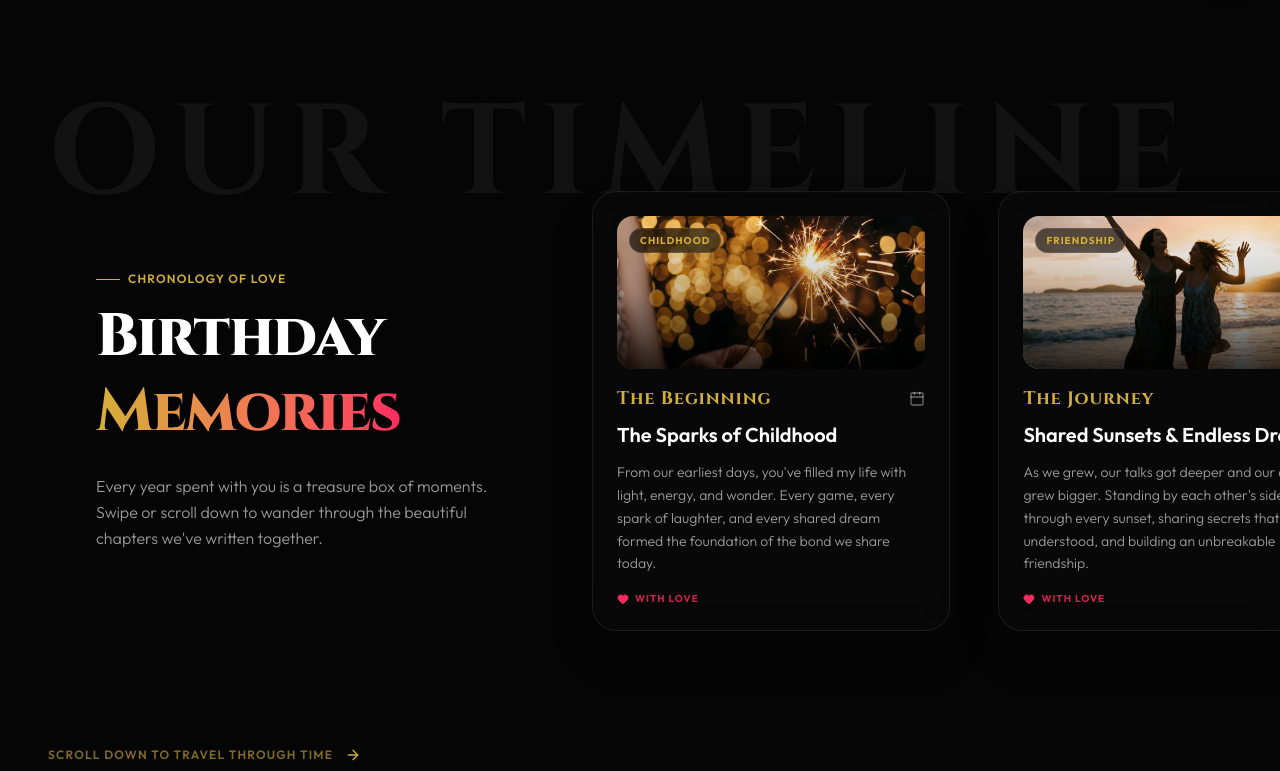
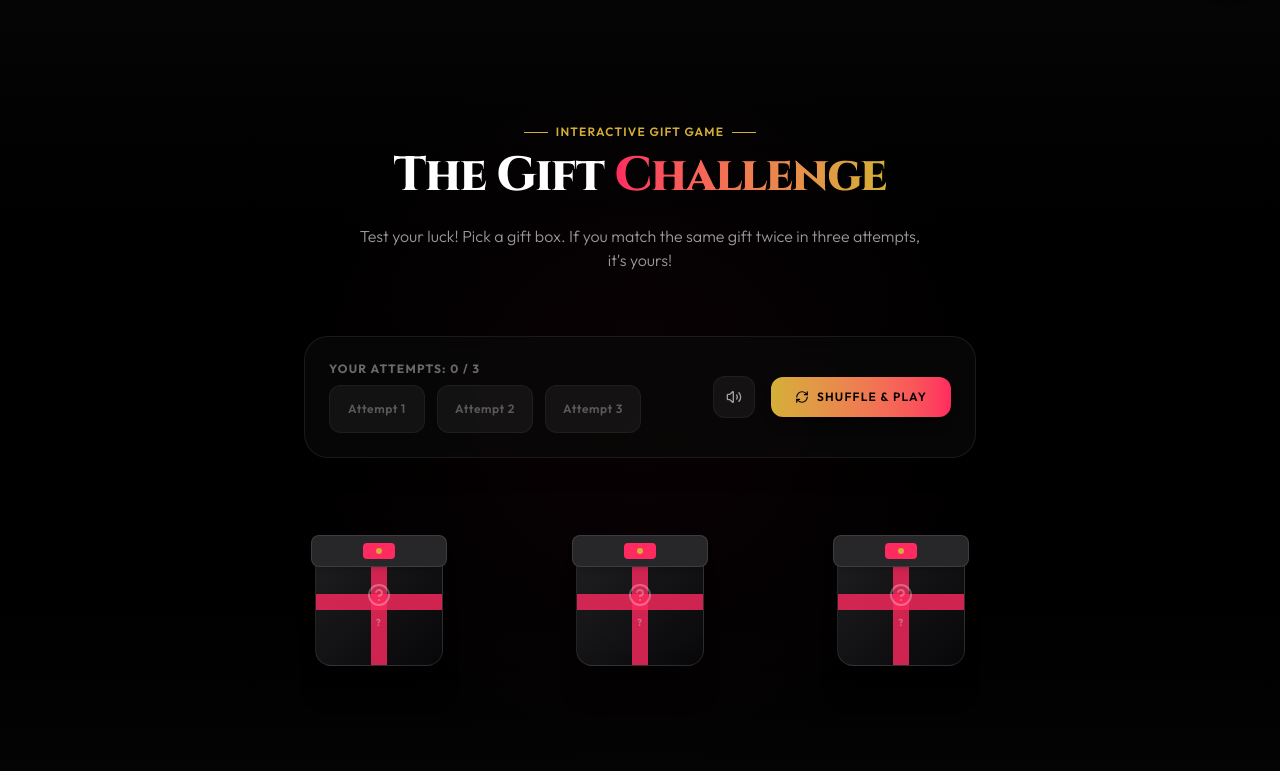
Before and after one commit to umaiss/birthday_wish, a Next.js app: page / in a window 1280 px wide. Shown: the part 789-1560 px from the top of the page. Built offline with nearby package versions, Linux system fonts and the light colour scheme.

Commit message:
feat: remove memories section from landing page and navbar

```diff
--- a/src/app/page.tsx
+++ b/src/app/page.tsx
@@ -4,7 +4,6 @@ import dynamic from "next/dynamic";
 import Navbar from "@/components/Navbar";
 import SmoothScroll from "@/components/SmoothScroll";
 import Hero from "@/components/Hero";
-import Memories from "@/components/Memories";
 import GiftChallenge from "@/components/GiftChallenge";
 import Wishes from "@/components/Wishes";
 import FinalSurprise from "@/components/FinalSurprise";
@@ -38,9 +37,6 @@ export default function Home() {
         {/* Hero Landing Stage */}
         <Hero />
 
-        {/* Apple-style horizontal scrolling timeline */}
-        <Memories />
-
         {/* Interactive 3-attempt Gift Challenge Game */}
         <GiftChallenge />
 
--- a/src/components/Memories.tsx
+++ /dev/null
@@ -1,182 +0,0 @@
-"use client";
-
-import { useRef } from "react";
-import Image from "next/image";
-import { gsap } from "gsap";
-import { ScrollTrigger } from "gsap/ScrollTrigger";
-import { useGSAP } from "@gsap/react";
-import { Calendar, Heart, ArrowRight } from "lucide-react";
-
-gsap.registerPlugin(ScrollTrigger);
-
-export default function Memories() {
-  const containerRef = useRef<HTMLDivElement>(null);
-  const scrollSectionRef = useRef<HTMLDivElement>(null);
-
-  useGSAP(() => {
-    if (!scrollSectionRef.current || !containerRef.current) return;
-
-    const scrollSection = scrollSectionRef.current;
-    const cards = scrollSection.querySelectorAll(".memory-card");
-    const totalWidth = scrollSection.scrollWidth - window.innerWidth;
-
-    // Timeline horizontal scroll pinning animation
-    const pin = gsap.to(scrollSection, {
-      x: -totalWidth,
-      ease: "none",
-      scrollTrigger: {
-        trigger: containerRef.current,
-        pin: true,
-        scrub: 1,
-        start: "top top",
-        end: `+=${totalWidth}`,
-        invalidateOnRefresh: true,
-      },
-    });
-
-    // Animate cards individually on entrance
-    cards.forEach((card) => {
-      gsap.fromTo(
-        card,
-        { opacity: 0, y: 50, scale: 0.9 },
-        {
-          opacity: 1,
-          y: 0,
-          scale: 1,
-          duration: 0.8,
-          ease: "back.out(1.2)",
-          scrollTrigger: {
-            trigger: card,
-            containerAnimation: pin,
-            start: "left 90%",
-            toggleActions: "play none none reverse",
-          },
-        }
-      );
-    });
-
-    return () => {
-      pin.scrollTrigger?.kill();
-    };
-  }, { scope: containerRef });
-
-  const timelineEvents = [
-    {
-      year: "The Beginning",
-      title: "The Sparks of Childhood",
-      text: "From our earliest days, you've filled my life with light, energy, and wonder. Every game, every spark of laughter, and every shared dream formed the foundation of the bond we share today.",
-      img: "/images/sparkler.png",
-      tag: "Childhood",
-    },
-    {
-      year: "The Journey",
-      title: "Shared Sunsets & Endless Dreams",
-      text: "As we grew, our talks got deeper and our dreams grew bigger. Standing by each other's side through every sunset, sharing secrets that only we understood, and building an unbreakable friendship.",
-      img: "/images/sister.png",
-      tag: "Friendship",
-    },
-    {
-      year: "The Triumphs",
-      title: "Celebrating Every Milestone",
-      text: "We clinked glasses for every achievement, big or small. You've been my biggest cheerleader, and seeing you succeed brings me more joy than anything else in this world.",
-      img: "/images/toast.png",
-      tag: "Celebration",
-    },
-    {
-      year: "Forever Sister",
-      title: "The Gift of You",
-      text: "Having you as my sister is the greatest gift life has given me. You are my anchor, my confidante, and my best friend. Today, we celebrate the incredible person you are.",
-      img: "/images/giftbox.png",
-      tag: "Gratitude",
-    },
-  ];
-
-  return (
-    <div ref={containerRef} id="memories" className="relative bg-[#050505]">
-      {/* Sticky full-screen wrapper */}
-      <div className="h-screen w-full overflow-hidden flex flex-col justify-center relative">
-
-        {/* Decorative background typography */}
-        <div className="absolute top-20 left-12 font-cinzel text-white/5 text-7xl sm:text-9xl pointer-events-none font-bold uppercase tracking-widest select-none">
-          Our Timeline
-        </div>
-
-        {/* Scroll helper */}
-        <div className="absolute bottom-12 left-12 z-20 hidden md:flex items-center gap-3 text-xs uppercase tracking-widest text-[#d4af37]/60 font-semibold animate-pulse">
-          <span>Scroll down to travel through time</span>
-          <ArrowRight className="w-4 h-4 text-[#d4af37]" />
-        </div>
-
-        {/* Horizontal scroll section */}
-        <div
-          ref={scrollSectionRef}
-          className="flex items-center gap-12 px-12 md:px-24 w-max h-[70vh] relative"
-        >
-          {/* Timeline Title Card */}
-          <div className="w-[85vw] md:w-[35vw] flex-shrink-0 flex flex-col justify-center pr-12">
-            <span className="text-[#d4af37] text-xs uppercase tracking-widest font-semibold mb-3 flex items-center gap-2">
-              <span className="w-6 h-[1px] bg-[#d4af37]" /> Chronology of Love
-            </span>
-            <h2 className="font-cinzel text-4xl sm:text-5xl md:text-6xl font-extrabold tracking-tight leading-tight text-white mb-6">
-              Birthday <br />
-              <span className="text-transparent bg-clip-text bg-gradient-to-r from-[#d4af37] to-[#ff2a5f]">
-                Memories
-              </span>
-            </h2>
-            <p className="text-white/60 font-light text-base leading-relaxed">
-              Every year spent with you is a treasure box of moments. Swipe or scroll down to wander through the beautiful chapters {"we've"} written together.
-            </p>
-          </div>
-
-          {/* Timeline Nodes */}
-          {timelineEvents.map((event, idx) => (
-            <div
-              key={idx}
-              className="memory-card w-[85vw] md:w-[28vw] h-[55vh] flex-shrink-0 glass-panel rounded-3xl p-6 relative flex flex-col justify-between overflow-hidden shadow-2xl border border-white/10 hover:border-[#d4af37]/30 transition-colors duration-500 group"
-            >
-              {/* Image background wrapper */}
-              <div className="relative w-full h-[45%] rounded-2xl overflow-hidden mb-4">
-                <Image
-                  src={event.img}
-                  alt={event.title}
-                  fill
-                  className="object-cover group-hover:scale-105 transition-transform duration-700 filter saturate-[0.85] group-hover:saturate-100"
-                  sizes="(max-width: 768px) 100vw, 30vw"
-                  priority
-                />
-                <div className="absolute inset-0 bg-gradient-to-t from-black/80 via-black/20 to-transparent" />
-                <span className="absolute top-3 left-3 bg-black/60 backdrop-blur-md text-[#d4af37] text-[10px] uppercase font-bold tracking-widest px-2.5 py-1 rounded-full border border-white/10">
-                  {event.tag}
-                </span>
-              </div>
-
-              {/* Card Content */}
-              <div className="flex-1 flex flex-col justify-between">
-                <div>
-                  <div className="flex items-center justify-between mb-2">
-                    <span className="font-cinzel text-[#d4af37] text-lg font-bold tracking-wider">
-                      {event.year}
-                    </span>
-                    <Calendar className="w-4 h-4 text-white/40" />
-                  </div>
-                  <h3 className="text-white font-semibold text-lg sm:text-xl font-outfit mb-3 group-hover:text-[#d4af37] transition-colors duration-300">
-                    {event.title}
-                  </h3>
-                  <p className="text-white/60 font-light text-xs sm:text-sm leading-relaxed line-clamp-4 md:line-clamp-5">
-                    {event.text}
-                  </p>
-                </div>
-
-                {/* Bottom detail */}
-                <div className="flex items-center gap-1.5 mt-4 text-[10px] uppercase font-bold tracking-widest text-[#ff2a5f]/80">
-                  <Heart fill="currentColor" className="w-3 h-3 text-[#ff2a5f]" />
-                  <span>With Love</span>
-                </div>
-              </div>
-            </div>
-          ))}
-        </div>
-      </div>
-    </div>
-  );
-}
--- a/src/components/Navbar.tsx
+++ b/src/components/Navbar.tsx
@@ -16,7 +16,7 @@ export default function Navbar() {
       }
 
       // Track active section
-      const sections = ["hero", "memories", "challenge", "wishes", "surprise"];
+      const sections = ["hero", "challenge", "wishes", "surprise"];
       const currentScroll = window.scrollY + window.innerHeight / 3;
 
       for (const section of sections) {
@@ -50,7 +50,6 @@ export default function Navbar() {
 
   const navItems = [
     { label: "Home", id: "hero" },
-    { label: "Memories", id: "memories" },
     { label: "Challenge", id: "challenge" },
     { label: "Wishes", id: "wishes" },
     { label: "Surprise", id: "surprise" },
```
